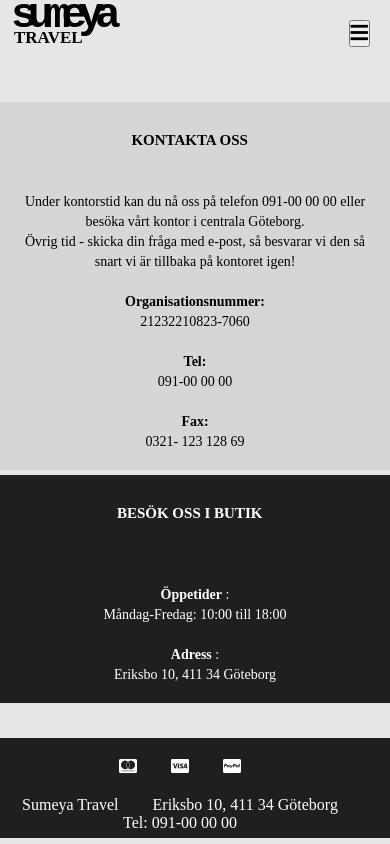
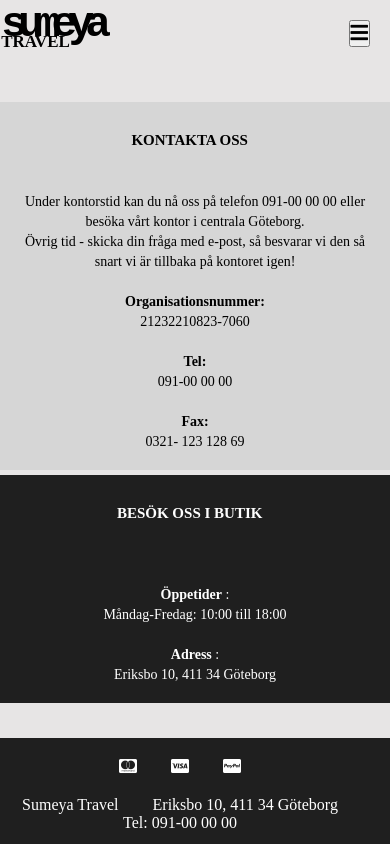
Before and after one commit to chakal05/Sumeya-Travel, a plain HTML site: page kontakt.html in a window 390 px wide. Drawn offline with Linux system fonts and the light colour scheme; a web font is replaced by a local one.

Commit message:
kontakt page fixed queries for mobile

```diff
--- a/frogorochsvor.css
+++ b/frogorochsvor.css
@@ -142,6 +142,7 @@
         width: 100%;
        margin-top: 20px;
        margin-right: 0;
+       background-color: #000000;
     }
     .header ul li{
      display: none;
@@ -149,10 +150,9 @@
      font-size: 13px;
      margin-bottom: 20px;
      padding: 5px;
-
         }
     .header ul li a{
-        color: #000000;
+        color: #fff;
     }
 
 .header ul li a:hover {
--- a/kontakt.css
+++ b/kontakt.css
@@ -56,11 +56,8 @@
      border-radius: 3px;
 }
 .logo{
-
-   position: absolute;
-   top: -9px;
-   left: 11px;
-
+    float: left;
+   margin-left: 0.3%;
 }
 .logo h1{
    font-size: 43px;
@@ -70,9 +67,7 @@
    letter-spacing: -9px;;
 }
 .logo h2{
-    position: absolute;
-    top: 75%;
-    right: 29%;
+    margin-top: -17%;
     text-transform: uppercase;
     font-size: 17px;
 }
@@ -151,13 +146,11 @@
         width: 100%;
     }
 
-
     .toggle{
         display: block;
         margin: 20px;
         font-size: 20px;
     }
-
     .header ul{
         width: 100%;
         background-color: #000000;
@@ -175,16 +168,17 @@
         color: #fff;
     }
 
-
     .c1{
     grid-column: 1/5;
     font-size: 11px;
     text-align: left;
     margin-left: 20px;
+
      }
      .c2{
      grid-column: 5/7;
      margin-right: 20px;
+
      }
     .c1 h2,
     .c2 h2{
@@ -194,6 +188,7 @@
         width: 140px;
         height: 30px;
     }
+
     .c1 p,
     .c2 p{
     line-height: 20px;
@@ -244,8 +239,8 @@
   .show{
     display: block;
 }
-.footer{
+footer{
     width: 100%;
-    height: 100px;
+    height: 130px;
 }
 }
--- a/kontakt.js
+++ b/kontakt.js
@@ -1,4 +1,7 @@
 $(document).ready(function(){
+  shown();
+})
+
 
 function hidden(){
     $("#itoggle").click(function(){
@@ -11,8 +14,3 @@
         $(".header ul li").show(hidden());
     })
 }
-
-    $("#itoggle").click(function(){
-        $(".header ul li").show(hidden());
-    })
-})
--- a/resevillkor.css
+++ b/resevillkor.css
@@ -100,10 +100,8 @@
     margin-right: 40px;
     margin-top: 10px;
     margin-bottom: 0;
-   height: auto;
     padding: 5px;
 }
-
 footer{
     grid-column: 1/-1;
     background-color: #1f1f1f;
@@ -137,7 +135,7 @@
 
     .header ul{
         width: 100%;
-        background-color: #000000;
+       background-color: #000000;
        margin-top: 20px;
        margin-right: 0;
 
@@ -202,4 +200,5 @@
         margin: 20px;
         font-size: 20px;
     }
+
 }
```
Lines whose indentation alone changed are shown as unchanged.
